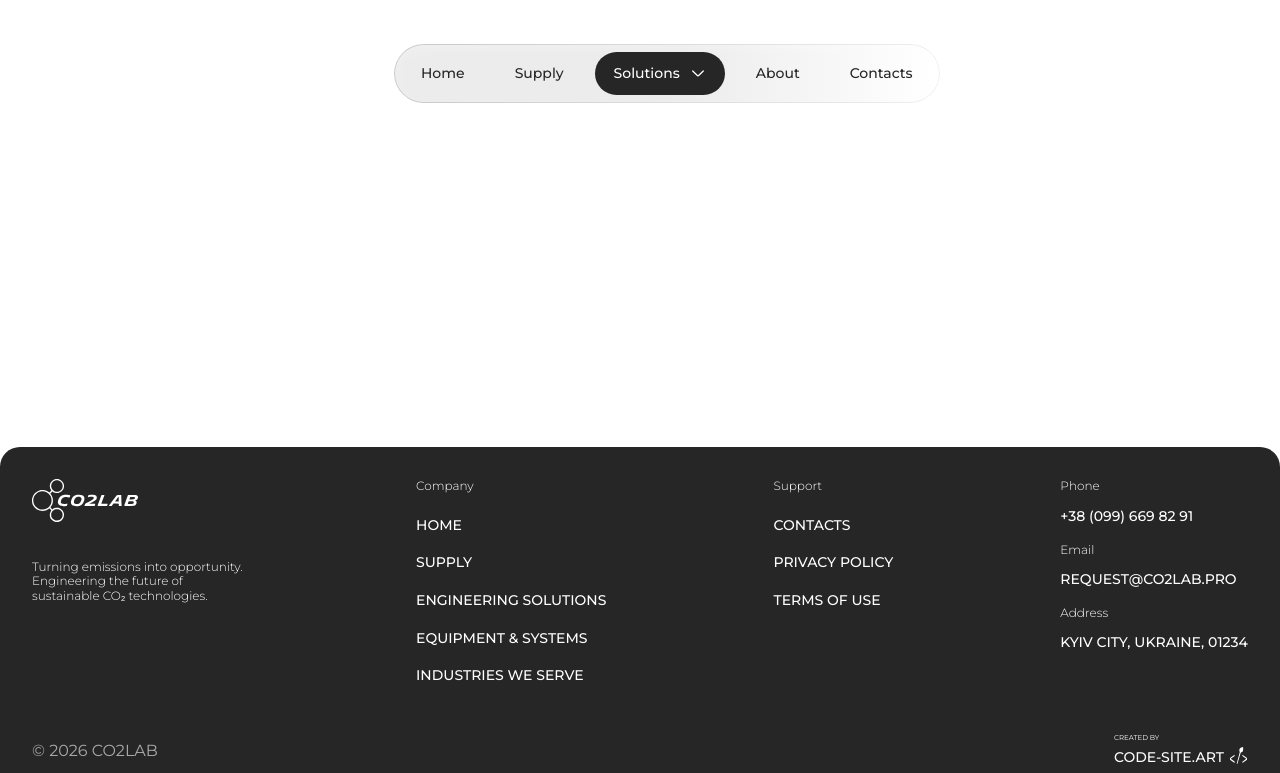
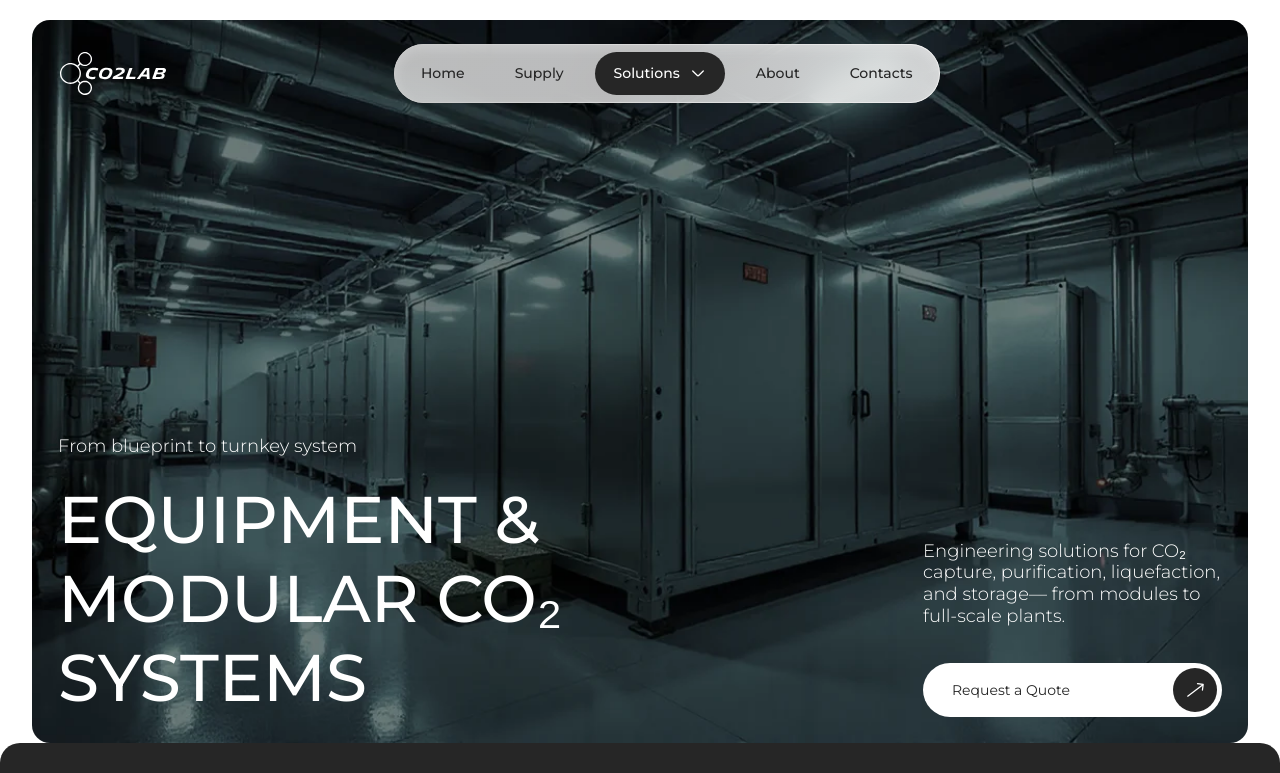
Before and after one commit to cyanidium-dev/co2lab, a Next.js app: page /solutions/equipment-and-systems in a window 1280 px wide. Shown: the top 773 px of the page. Built offline with nearby package versions, Linux system fonts and the light colour scheme.

Commit message:
added hero section

```diff
--- a/src/app/solutions/equipment-and-systems/page.tsx
+++ b/src/app/solutions/equipment-and-systems/page.tsx
@@ -1,5 +1,9 @@
-import EquipmentAndSystemsPage from "@/components/equipmentAndSystemsPage/EquipmentAndSystemsPage";
+import Hero from "@/components/equipmentAndSystemsPage/hero/Hero";
 
 export default function EquipmentAndSystems() {
-    return <EquipmentAndSystemsPage />;
+  return (
+    <>
+      <Hero />
+    </>
+  );
 }
--- a/src/components/equipmentAndSystemsPage/EquipmentAndSystemsPage.tsx
+++ /dev/null
@@ -1,3 +0,0 @@
-export default function EquipmentAndSystemsPage() {
-    return <></>;
-}
--- /dev/null
+++ b/src/components/equipmentAndSystemsPage/hero/Hero.tsx
@@ -0,0 +1,43 @@
+import MainButton from "@/components/shared/buttons/MainButton";
+import Container from "@/components/shared/container/Container";
+import PageTitle from "@/components/shared/titles/PageTitle";
+import Image from "next/image";
+
+export default function Hero() {
+  return (
+    <section className="relative z-10 pt-[72px] pb-4 md:pt-[82px] lg:pt-5 md:pb-0">
+      <Container>
+        <div className="relative flex flex-col md:flex-row justify-center md:justify-between md:items-end px-3 lg:px-6.5 py-[130px] lg:pt-[416px] md:pb-6.5 rounded-[18px] overflow-hidden">
+          <Image
+            src="/images/equipmentAndSystemsPage/hero/hero.webp"
+            alt="Hero"
+            fill
+            priority
+            fetchPriority="high"
+            className="object-cover -z-10"
+          />
+          <div className="mb-8 md:mb-0 md:max-w-[381px] lg:max-w-[541px]">
+            <p className="mb-4 lg:mb-5.5 text-white text-center md:text-left">
+              From blueprint to turnkey system
+            </p>
+            <PageTitle className="max-w-[304px] md:max-w-full mx-auto md:mx-0 text-white text-center md:text-left">
+              Equipment & Modular CO₂ Systems
+            </PageTitle>
+          </div>
+          <div className="md:max-w-[299px]">
+            <p className="mb-4 lg:mb-9 text-white text-center md:text-left">
+              Engineering solutions for CO₂ capture, purification, liquefaction,
+              and storage— from modules to full-scale plants.
+            </p>
+            <MainButton
+              variant="white"
+              className="xs:max-w-[304px] mx-auto md:mx-0"
+            >
+              Request a Quote
+            </MainButton>
+          </div>
+        </div>
+      </Container>
+    </section>
+  );
+}
--- a/src/components/equipmentSystemsPage/EquipmentSystemsPage.tsx
+++ /dev/null
@@ -1,3 +0,0 @@
-export default function EquipmentSystemsPage() {
-    return <></>;
-}
```
Also changed, not shown: public/images/equipmentAndSystemsPage/hero/hero.webp (added).
